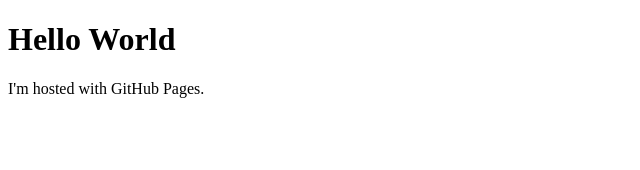
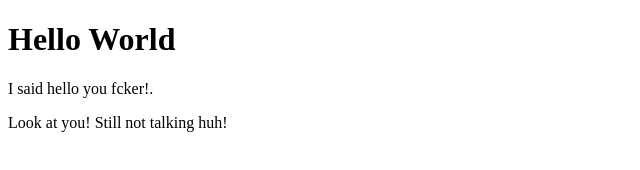
Before and after one commit to Morpheus-7/Morpheus-7.github.io, a plain HTML site: page index.html in a window 1280 px wide. Shown: the whole page, without its empty margins (0-640 px from the left). Drawn offline with Linux system fonts and the light colour scheme.

Commit message:
index
index

```diff
--- a/index.html
+++ b/index.html
@@ -2,6 +2,7 @@
 <html>
 <body>
 <h1>Hello World</h1>
-<p>I'm hosted with GitHub Pages.</p>
+<p>I said hello you fcker!.</p>
+<p>Look at you! Still not talking huh!</p>
 </body>
 </html>
```
